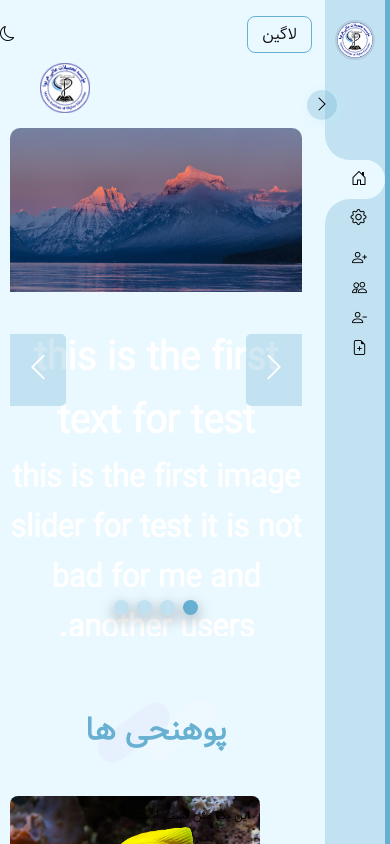
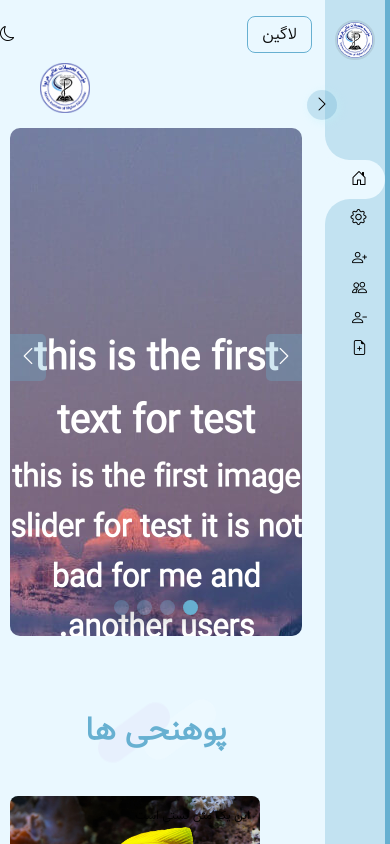
Before and after one commit to MaroufEbrahimi/portal, a React (Create React App) app: page / in a window 390 px wide. Shown: the top 844 px of the page. Built offline with nearby package versions, Linux system fonts and the light colour scheme.

Commit message:
some initial changed

```diff
--- a/src/components/Slider/Slider.css
+++ b/src/components/Slider/Slider.css
@@ -11,7 +11,6 @@
 .slides .img_slide {
   position: absolute;
   background-color: var(--gen-bg-color);
-  width: 100%;
   object-fit: cover;
 }
 .slides .slide_title,
@@ -37,7 +36,7 @@
   width: auto;
   padding: 13px;
   margin-top: -3rem;
-  font-size: 30px;
+  font-size: 26px;
   font-weight: bold;
   border-radius: 5px 0px 0px 5px;
   cursor: pointer;
@@ -82,3 +81,18 @@
 .all_dots .dot:hover {
   background: var(--gen-color);
 }
+
+/* Responsive */
+@media (max-width: 768px) {
+  .arrows .prev_slide,
+  .arrows .next_slide {
+    padding: 8px;
+    font-size: 20px;
+  }
+}
+@media (max-width: 480px) {
+  .navbar {
+    width: 65px;
+    border-right: 5px solid var(--gen-color);
+  }
+}
--- a/src/pages/AddStudent/AddStudent.css
+++ b/src/pages/AddStudent/AddStudent.css
@@ -1,5 +1,5 @@
 .add_new {
-  box-shadow: 0.4px 2px 4px rgba(0, 0, 0, 0.5);
+  box-shadow: 0px 1px 10px rgba(0, 0, 0, 0.2);
   border-radius: 8px;
   padding: 15px;
 }
--- a/src/pages/Profile/Profile.css
+++ b/src/pages/Profile/Profile.css
@@ -75,31 +75,31 @@
   border-radius: 10px;
   padding: 30px;
 }
-.content {
+.content_of_profile .content {
   display: none;
 }
-.active_content {
+.content_of_profile .active_content {
   display: block;
 }
-.content_boxes {
+.content_of_profile .content_boxes {
   display: grid;
   grid-template-columns: repeat(3, 1fr);
   grid-column-gap: 1rem;
   grid-row-gap: 1.5rem;
 }
 
-.content_boxes .full_box {
+.content_of_profile .content_boxes .full_box {
   grid-column: 1/3;
 }
 
-.content_box label {
+.content_of_profile .content_box label {
   display: block;
   color: #000;
   font-weight: 500;
   padding: 0 10px 10px 0;
 }
 
-.content_box p {
+.content_of_profile .content_box p {
   width: 100%;
   padding: 10px 15px;
   font-size: 18px;
```
